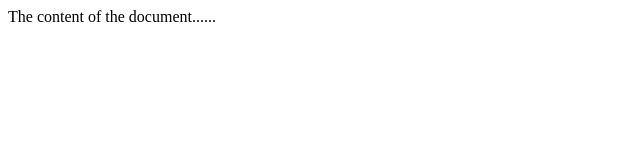
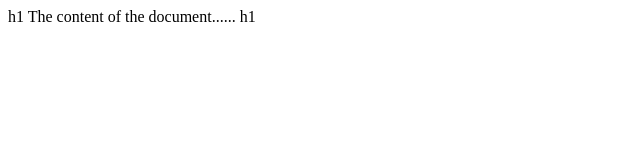
Before and after one commit to elansabirov/cat_website, a plain HTML site: page index.html in a window 1280 px wide. Shown: the full height of the page, 0-640 px from the left. Drawn offline with Linux system fonts and the light colour scheme.

Commit message:
Update index.html

```diff
--- a/index.html
+++ b/index.html
@@ -3,6 +3,8 @@
 <head>
 </head>
 <body>
+  h1
 The content of the document......
-</body>
+h1
+  </body>
 </html>
```
